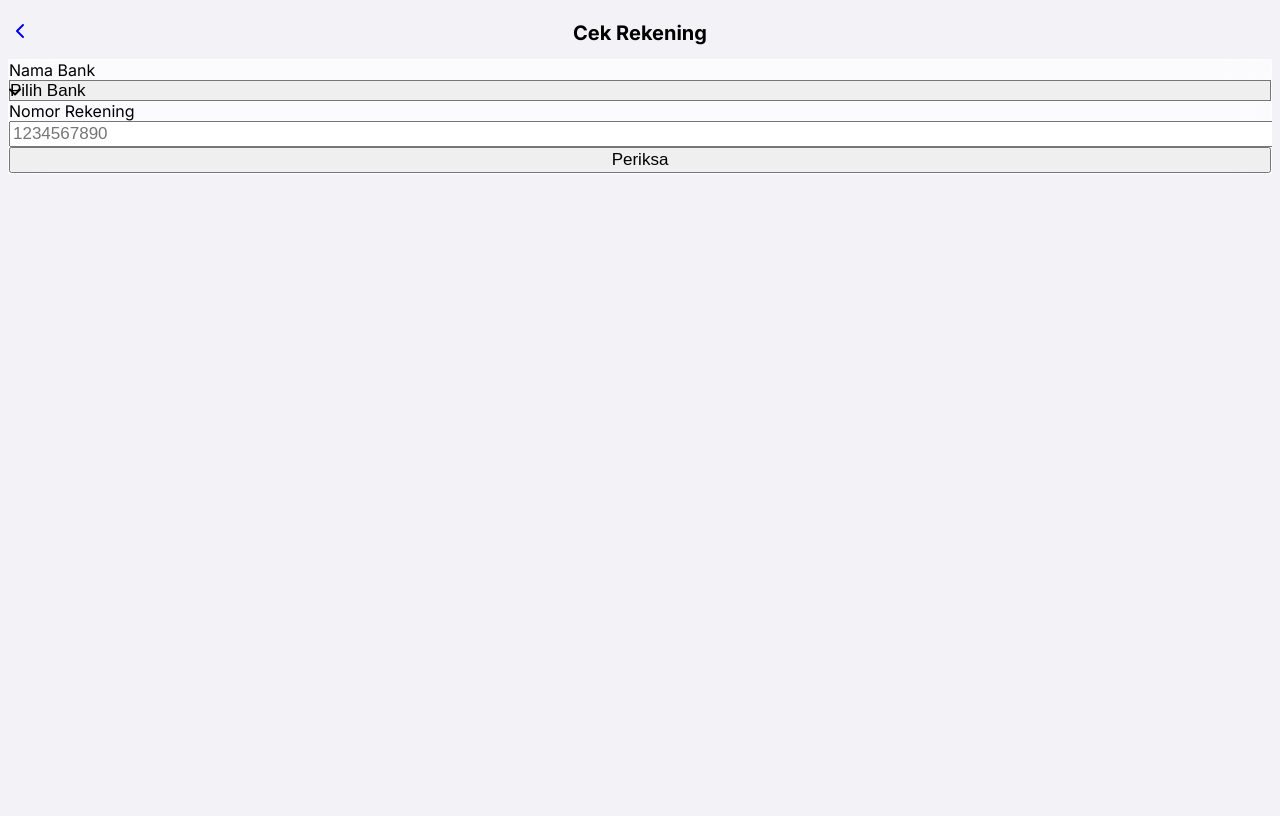
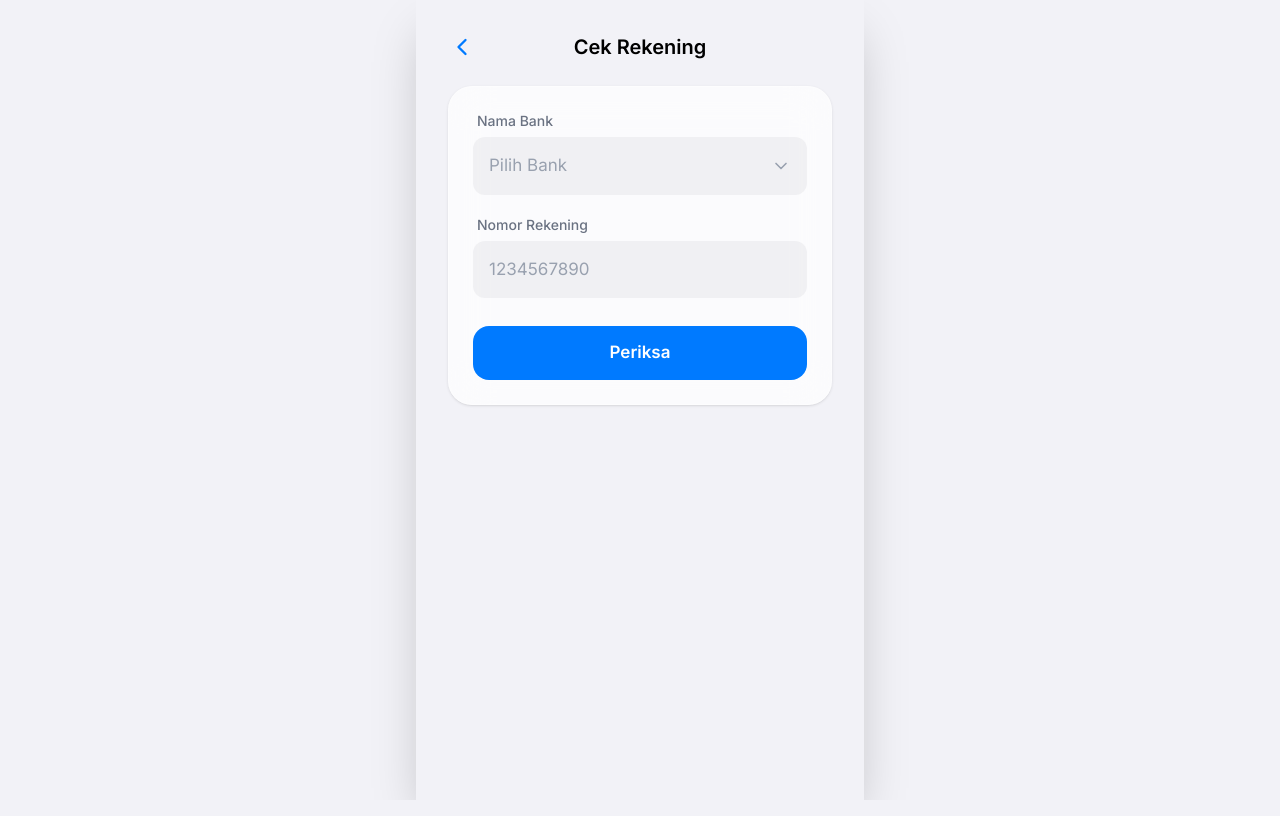
Before and after one commit to pesafrisma19/neetvalidasi, a Next.js app: page /bank in a window 1280 px wide. Built offline with nearby package versions, Linux system fonts and the light colour scheme.

Commit message:
fix(bank): update api response parsing and add searchable select, update tailwind css for v4

```diff
--- a/app/bank/page.tsx
+++ b/app/bank/page.tsx
@@ -4,6 +4,7 @@ import { useState } from "react";
 import { IOSCard } from "@/components/ui/ios-card";
 import { IOSInput } from "@/components/ui/ios-input";
 import { IOSButton } from "@/components/ui/ios-button";
+import { SearchableSelect } from "@/components/ui/searchable-select";
 import { BANKS } from "@/lib/data/banks";
 import { ChevronLeft, CheckCircle2, AlertCircle } from "lucide-react";
 import Link from "next/link";
@@ -30,7 +31,7 @@ export default function BankPage() {
             if (res.status) {
                 setResult(res.data);
             } else {
-                setError(res.message || "Gagal memvalidasi");
+                setError(res.message || "Gagal memvalidasi/Tidak Ditemukan");
             }
         } catch (err) {
             setError("Terjadi kesalahan koneksi");
@@ -52,28 +53,13 @@ export default function BankPage() {
                 </div>
 
                 <IOSCard className="mb-6 flex flex-col gap-5">
-                    <div className="flex flex-col gap-1.5 w-full">
-                        <label className="text-sm font-medium text-gray-500 ml-1">Nama Bank</label>
-                        <div className="relative">
-                            <select
-                                value={selectedBank}
-                                onChange={(e) => setSelectedBank(e.target.value)}
-                                className="w-full rounded-xl bg-ios-gray-100/50 p-4 text-[17px] outline-none transition-all focus:bg-ios-gray-100 focus:ring-2 focus:ring-ios-blue/20 appearance-none pr-10"
-                            >
-                                <option value="">Pilih Bank</option>
-                                {BANKS.map((bank) => (
-                                    <option key={bank.code} value={bank.code}>
-                                        {bank.name}
-                                    </option>
-                                ))}
-                            </select>
-                            <div className="absolute right-4 top-1/2 -translate-y-1/2 pointer-events-none text-gray-400">
-                                <svg width="12" height="8" viewBox="0 0 12 8" fill="none" xmlns="http://www.w3.org/2000/svg">
-                                    <path d="M1 1.5L6 6.5L11 1.5" stroke="currentColor" strokeWidth="2" strokeLinecap="round" strokeLinejoin="round" />
-                                </svg>
-                            </div>
-                        </div>
-                    </div>
+                    <SearchableSelect
+                        label="Nama Bank"
+                        placeholder="Pilih Bank"
+                        options={BANKS}
+                        value={selectedBank}
+                        onChange={setSelectedBank}
+                    />
 
                     <IOSInput
                         label="Nomor Rekening"
@@ -109,7 +95,7 @@ export default function BankPage() {
                         <div className="space-y-3">
                             <div className="flex justify-between items-center py-2 border-b border-gray-100">
                                 <span className="text-sm text-gray-400">Bank</span>
-                                <span className="text-sm font-semibold truncate max-w-[60%]">{result.bank_code?.replace('bank_', '')?.toUpperCase()}</span>
+                                <span className="text-sm font-semibold truncate max-w-[60%]">{result.bank_name || result.bank_code?.replace('bank_', '')?.toUpperCase()}</span>
                             </div>
                             <div className="flex justify-between items-center py-2 border-b border-gray-100">
                                 <span className="text-sm text-gray-400">Nomor</span>
@@ -117,7 +103,7 @@ export default function BankPage() {
                             </div>
                             <div className="flex flex-col gap-1 pt-1">
                                 <span className="text-sm text-gray-400">Atas Nama</span>
-                                <span className="text-lg font-bold text-black">{result.account_name}</span>
+                                <span className="text-lg font-bold text-black">{result.customer_name || result.account_name}</span>
                             </div>
                         </div>
                     </IOSCard>
--- a/app/globals.css
+++ b/app/globals.css
@@ -1,6 +1,24 @@
-@tailwind base;
-@tailwind components;
-@tailwind utilities;
+@import "tailwindcss";
+
+@theme {
+  --color-ios-blue: #007AFF;
+  --color-ios-green: #34C759;
+  --color-ios-red: #FF3B30;
+  --color-ios-yellow: #FFCC00;
+
+  --color-ios-gray-50: #F2F2F7;
+  --color-ios-gray-100: #E5E5EA;
+  --color-ios-gray-200: #D1D1D6;
+  --color-ios-gray-300: #C7C7CC;
+  --color-ios-gray-400: #AEAEB2;
+  --color-ios-gray-500: #8E8E93;
+  --color-ios-gray-600: #636366;
+
+  --color-ios-bg: #F2F2F7;
+  --color-ios-card: rgba(255, 255, 255, 0.72);
+
+  --drop-shadow-ios: 0 4px 6px -1px rgba(0, 0, 0, 0.1), 0 2px 4px -1px rgba(0, 0, 0, 0.06);
+}
 
 :root {
   --background: #F2F2F7;
--- /dev/null
+++ b/components/ui/searchable-select.tsx
@@ -0,0 +1,114 @@
+"use client";
+
+import { useState, useMemo, useRef, useEffect } from "react";
+import { ChevronDown, Search, X } from "lucide-react";
+
+interface Option {
+    name: string;
+    code: string;
+}
+
+interface SearchableSelectProps {
+    options: Option[];
+    value: string;
+    onChange: (value: string) => void;
+    placeholder?: string;
+    label?: string;
+}
+
+export function SearchableSelect({
+    options,
+    value,
+    onChange,
+    placeholder = "Pilih...",
+    label,
+}: SearchableSelectProps) {
+    const [isOpen, setIsOpen] = useState(false);
+    const [search, setSearch] = useState("");
+    const dropdownRef = useRef<HTMLDivElement>(null);
+
+    const filteredOptions = useMemo(() => {
+        return options.filter((option) =>
+            option.name.toLowerCase().includes(search.toLowerCase())
+        );
+    }, [options, search]);
+
+    const selectedOption = options.find((opt) => opt.code === value);
+
+    useEffect(() => {
+        const handleClickOutside = (event: MouseEvent) => {
+            if (dropdownRef.current && !dropdownRef.current.contains(event.target as Node)) {
+                setIsOpen(false);
+            }
+        };
+        document.addEventListener("mousedown", handleClickOutside);
+        return () => document.removeEventListener("mousedown", handleClickOutside);
+    }, []);
+
+    return (
+        <div className="flex flex-col gap-1.5 w-full" ref={dropdownRef}>
+            {label && <label className="text-sm font-medium text-gray-500 ml-1">{label}</label>}
+            <div className="relative">
+                <button
+                    type="button"
+                    onClick={() => setIsOpen(!isOpen)}
+                    className="w-full rounded-xl bg-ios-gray-100/50 p-4 text-[17px] text-left outline-none transition-all focus:bg-ios-gray-100 focus:ring-2 focus:ring-ios-blue/20 flex items-center justify-between"
+                >
+                    <span className={!selectedOption ? "text-gray-400" : "text-black"}>
+                        {selectedOption ? selectedOption.name : placeholder}
+                    </span>
+                    <ChevronDown className={`w-5 h-5 text-gray-400 transition-transform ${isOpen ? "rotate-180" : ""}`} />
+                </button>
+
+                {isOpen && (
+                    <div className="absolute z-50 top-full left-0 right-0 mt-2 bg-white/90 backdrop-blur-xl border border-gray-200 rounded-xl shadow-xl max-h-[300px] flex flex-col overflow-hidden">
+                        <div className="p-2 border-b border-gray-100 sticky top-0 bg-white/50 backdrop-blur-md">
+                            <div className="relative">
+                                <Search className="absolute left-3 top-1/2 -translate-y-1/2 w-4 h-4 text-gray-400" />
+                                <input
+                                    type="text"
+                                    placeholder="Cari bank..."
+                                    className="w-full bg-ios-gray-100 rounded-lg py-2 pl-9 pr-8 text-sm outline-none"
+                                    value={search}
+                                    onChange={(e) => setSearch(e.target.value)}
+                                    autoFocus
+                                />
+                                {search && (
+                                    <button
+                                        onClick={() => setSearch("")}
+                                        className="absolute right-2 top-1/2 -translate-y-1/2 text-gray-400 hover:text-gray-600"
+                                    >
+                                        <X className="w-4 h-4" />
+                                    </button>
+                                )}
+                            </div>
+                        </div>
+
+                        <div className="overflow-y-auto flex-1 p-1">
+                            {filteredOptions.length > 0 ? (
+                                filteredOptions.map((option) => (
+                                    <button
+                                        key={option.code}
+                                        onClick={() => {
+                                            onChange(option.code);
+                                            setIsOpen(false);
+                                            setSearch("");
+                                        }}
+                                        className={`w-full text-left px-4 py-3 text-sm rounded-lg transition-colors ${value === option.code ? "bg-ios-blue/10 text-ios-blue font-medium" : "hover:bg-gray-100 text-gray-700"
+                                            }`}
+                                    >
+                                        {option.name}
+                                    </button>
+                                ))
+                            ) : (
+                                <div className="p-4 text-center text-sm text-gray-400">
+                                    Tidak ditemukan
+                                </div>
+                            )}
+                        </div>
+                    </div>
+                )}
+            </div>
+        </div>
+    );
+}
--- a/lib/api.ts
+++ b/lib/api.ts
@@ -10,9 +10,10 @@ export interface BankCheckResponse {
     status: boolean;
     message: string;
     data: {
+        customer_name: string;
         account_number: string;
+        bank_name: string;
         bank_code: string;
-        account_name: string;
     };
 }
 
```
